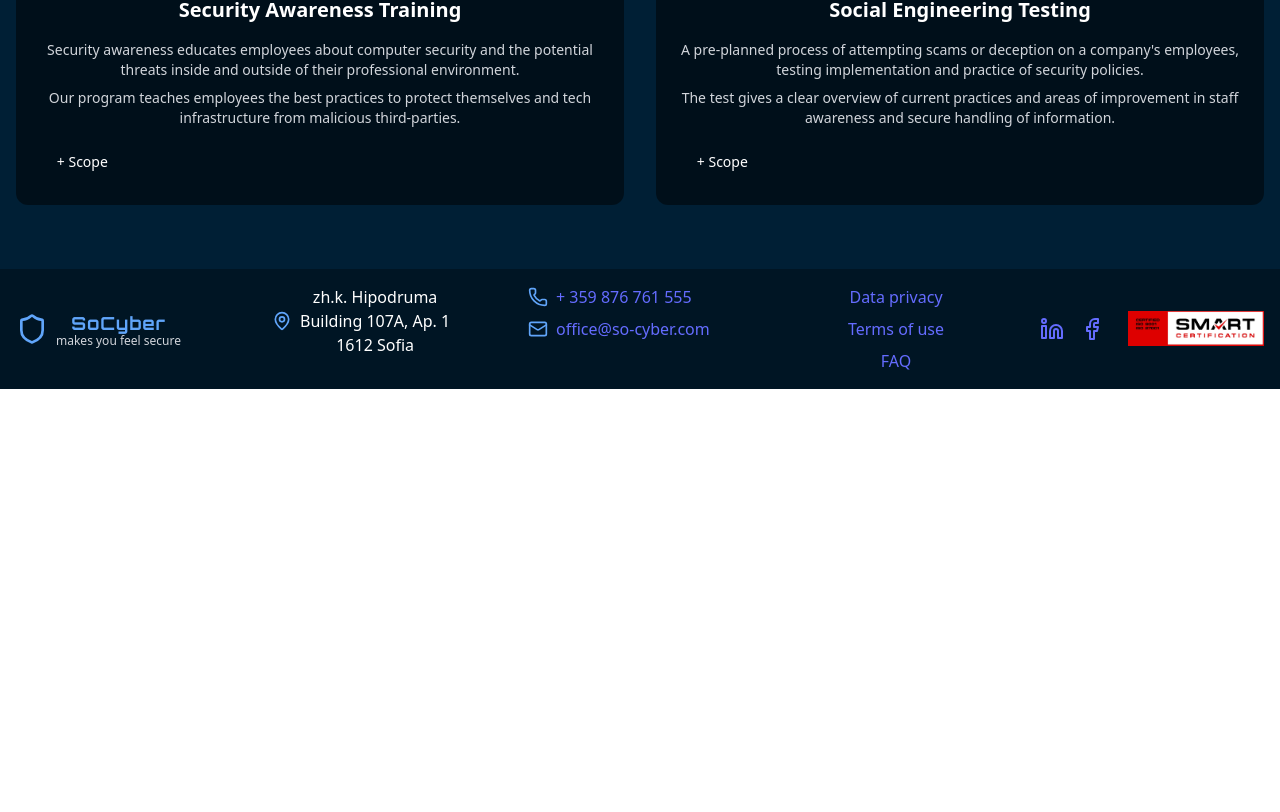
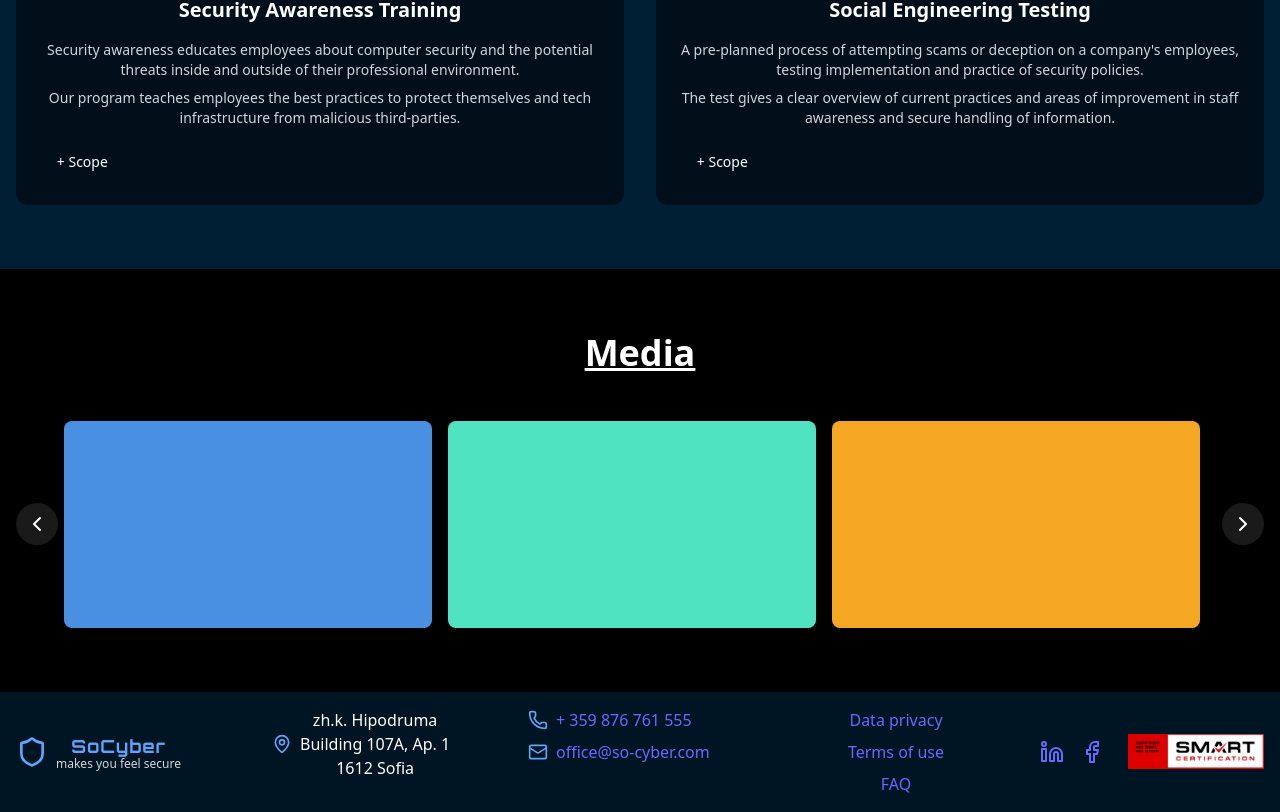
Before and after one commit to NikolaSirakov2/SoCyber, a React (Vite) app: page / in a window 1280 px wide. Shown: the part 3255-4067 px from the top of the page. Before the commit the page ends 3644 px from the top, so only its background shows below. Built offline with nearby package versions, Linux system fonts and the light colour scheme.

Commit message:
Add Media component to App, implement carousel functionality with navigation buttons, and enhance layout with animations for improved user engagement.

```diff
--- a/src/App.tsx
+++ b/src/App.tsx
@@ -5,6 +5,7 @@ import { Hero } from "@/components/Hero";
 import { TrustedBy } from "@/components/TrustedBy";
 import { Certifications } from "@/components/Certifications";
 import { Services } from "@/components/Services";
+import { Media } from "@/components/Media";
 import { BrowserRouter as Router } from "react-router-dom";
 import { useTranslation } from "react-i18next";
 
@@ -20,6 +21,7 @@ function App() {
           <TrustedBy />
           <Certifications />
           <Services />
+          <Media />
         </main>
         <Footer />
       </div>
--- /dev/null
+++ b/src/components/Media.tsx
@@ -0,0 +1,83 @@
+import { motion } from "framer-motion";
+import { ChevronLeft, ChevronRight } from "lucide-react";
+import { useState } from "react";
+
+const slides = [
+  { id: 1, color: "#4A90E2" }, // Blue
+  { id: 2, color: "#50E3C2" }, // Turquoise
+  { id: 3, color: "#F5A623" }, // Orange
+  { id: 4, color: "#7ED321" }, // Green
+  { id: 5, color: "#BD10E0" }, // Purple
+  { id: 6, color: "#E02F2F" }, // Red
+];
+
+export function Media() {
+  const [currentIndex, setCurrentIndex] = useState(0);
+
+  const goToPrevious = () => {
+    setCurrentIndex((prev) => Math.max(0, prev - 1));
+  };
+
+  const goToNext = () => {
+    setCurrentIndex((prev) => Math.min(slides.length - 3, prev + 1));
+  };
+
+  return (
+    <section className="w-full bg-black py-16">
+      <div className="max-w-7xl mx-auto px-4">
+        <motion.h2
+          initial={{ opacity: 0, y: 20 }}
+          animate={{ opacity: 1, y: 0 }}
+          transition={{ duration: 0.6 }}
+          className="text-4xl font-bold text-white text-center mb-12 underline"
+        >
+          Media
+        </motion.h2>
+
+        <div className="relative px-12">
+          {/* Navigation Buttons */}
+          <button
+            onClick={goToPrevious}
+            className="absolute left-0 top-1/2 -translate-y-1/2 z-10 bg-white/10 hover:bg-white/20 p-2 rounded-full transition-colors"
+          >
+            <ChevronLeft className="w-6 h-6 text-white" />
+          </button>
+          <button
+            onClick={goToNext}
+            className="absolute right-0 top-1/2 -translate-y-1/2 z-10 bg-white/10 hover:bg-white/20 p-2 rounded-full transition-colors"
+          >
+            <ChevronRight className="w-6 h-6 text-white" />
+          </button>
+
+          {/* Carousel */}
+          <div className="overflow-hidden relative w-full">
+            <div className="relative w-[calc(100%+8rem)] -mx-16">
+              <motion.div
+                className="flex gap-4 px-16"
+                animate={{ x: `-${currentIndex * 29.7}%` }}
+                transition={{ type: "spring", stiffness: 300, damping: 30 }}
+              >
+                {slides.map((slide, index) => (
+                  <div
+                    key={slide.id}
+                    className={`w-[calc(33.333%-1rem)] flex-shrink-0 transition-opacity duration-300 ${
+                      index < currentIndex || index >= currentIndex + 3
+                        ? "opacity-0"
+                        : "opacity-100"
+                    }`}
+                    style={{ aspectRatio: "16/9" }}
+                  >
+                    <div
+                      className="w-full h-full rounded-lg"
+                      style={{ backgroundColor: slide.color }}
+                    />
+                  </div>
+                ))}
+              </motion.div>
+            </div>
+          </div>
+        </div>
+      </div>
+    </section>
+  );
+}
```
